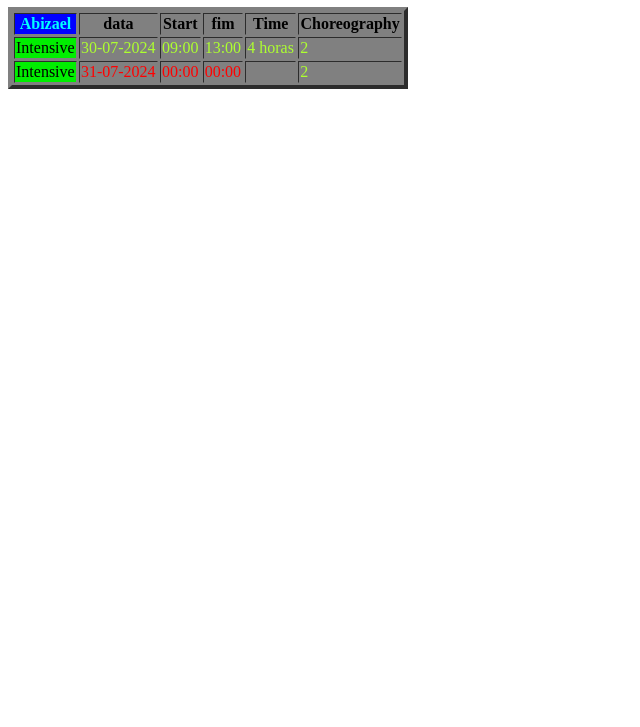
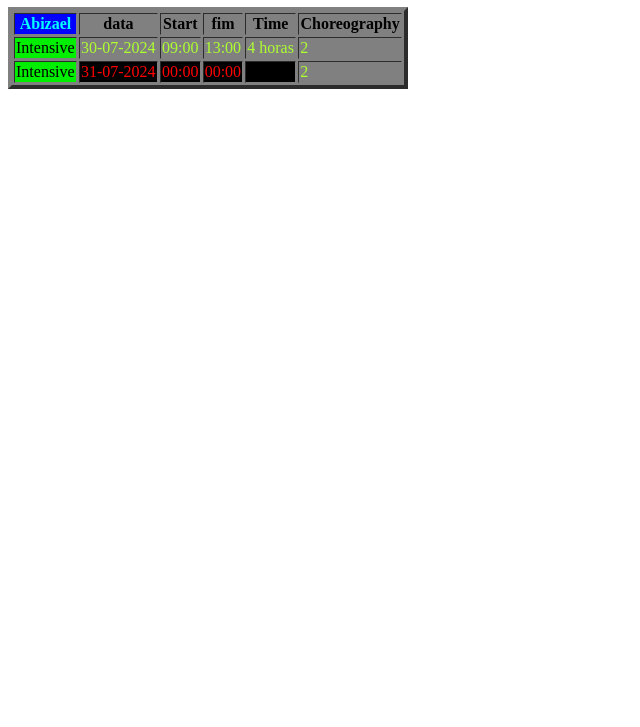
Before and after one commit to edskate/Abizael-30-07-2024, a plain HTML site: page index.html in a window 1280 px wide. Shown: the part 73-800 px from the top of the page, without its empty margins (0-640 px from the left). Drawn offline with Linux system fonts and the light colour scheme.

Commit message:
fundo black

```diff
--- a/index.html
+++ b/index.html
@@ -27,10 +27,10 @@
         </tr>
         <tr>
             <td bgcolor="gree">Intensive</td>
-            <td style="color: red;">31-07-2024</td>
-            <td style="color: red;">00:00</td>
-            <td style="color: red;">00:00</td>
-            <td style="color: red;"></td>
+            <td style="color: red;" bgcolor="black">31-07-2024</td>
+            <td style="color: red;" bgcolor="black">00:00</td>
+            <td style="color: red;" bgcolor="black">00:00</td>
+            <td style="color: red;" bgcolor="black"></td>
             <td style="color: greenyellow;">2</td>
         </tr>
     </table>
```
